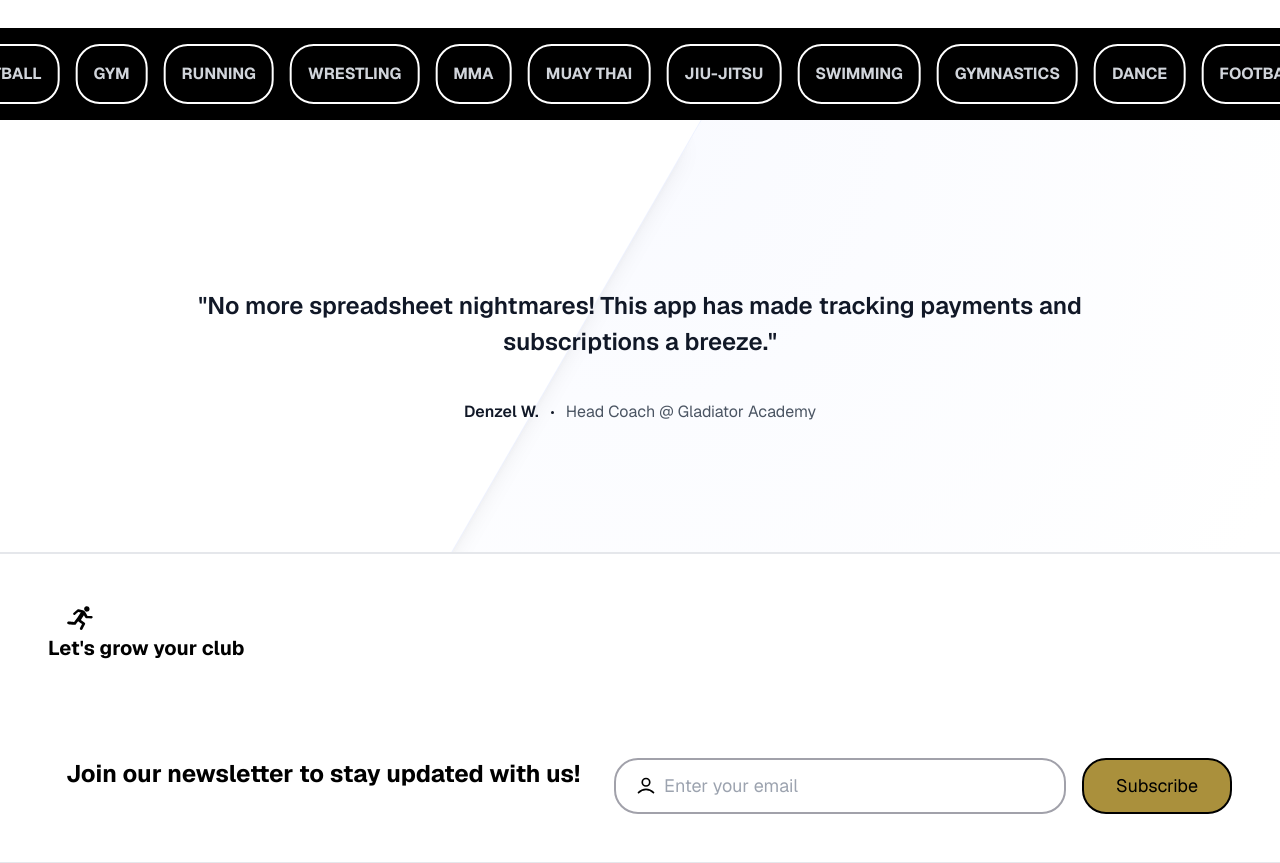
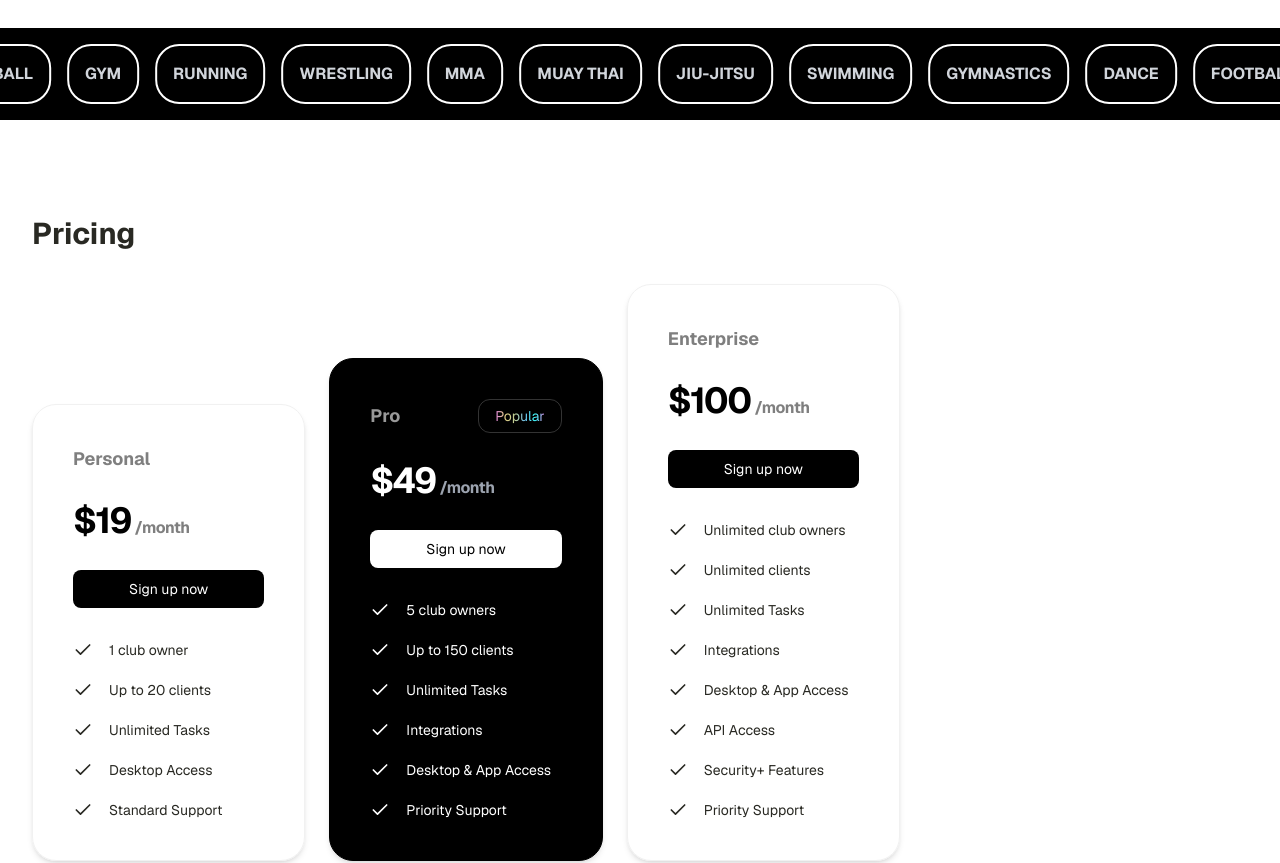
Before and after one commit to dylewskii/fitness-saas, a Next.js app: page / in a window 1280 px wide. Shown: the part 2380-3243 px from the top of the page. Built offline with nearby package versions, Linux system fonts and the light colour scheme; no server answers.

Commit message:
import pricing

```diff
--- a/src/app/page.tsx
+++ b/src/app/page.tsx
@@ -4,6 +4,7 @@ import FeatureOverview from "~/components/feature-overview";
 import ProcessBreakdown from "~/components/process-breakdown";
 import Testimonial from "~/components/testimonial";
 import ExerciseSlider from "~/components/exercise-slider";
+import Pricing from "~/components/pricing";
 
 export default async function Home() {
   return (
@@ -13,6 +14,7 @@ export default async function Home() {
       <FeatureOverview />
       <ProcessBreakdown />
       <ExerciseSlider />
+      <Pricing />
       <Testimonial />
     </main>
   );
```
